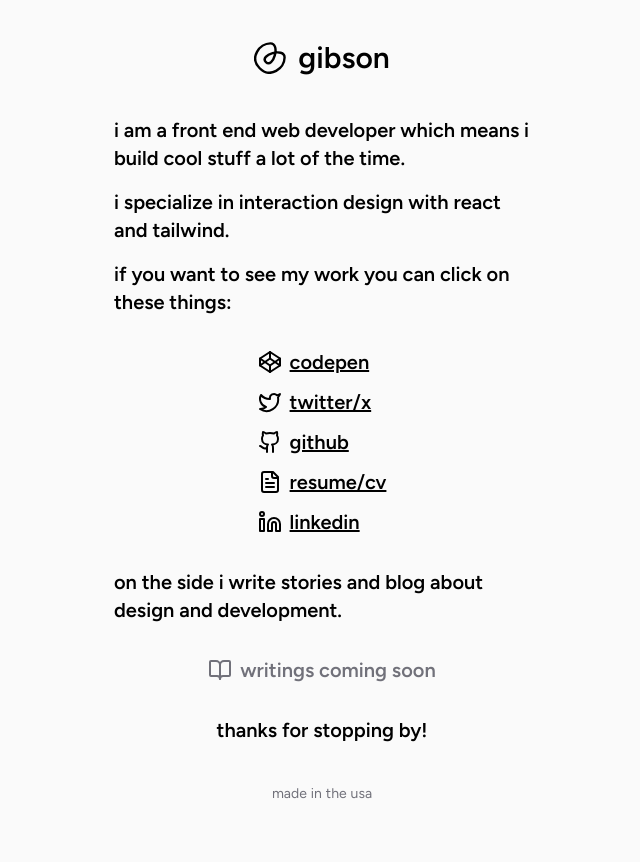
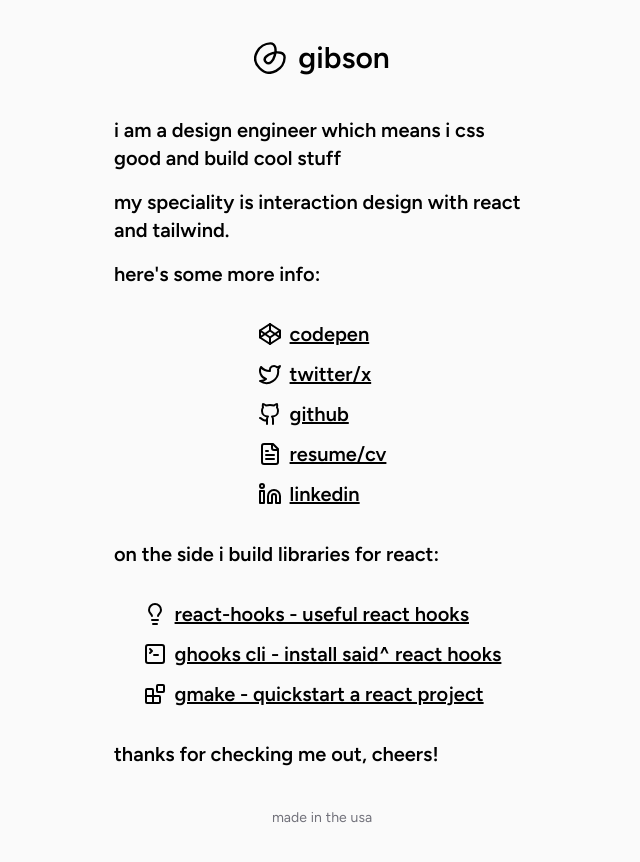
Before and after one commit to gibsonmurray/personal-site, a Next.js app: page / in a window 1280 px wide. Shown: the top 862 px of the page, without its empty margins (318-958 px from the left). Built offline with nearby package versions, Linux system fonts and the light colour scheme.

Commit message:
just sum updates

```diff
--- a/components/Content/index.tsx
+++ b/components/Content/index.tsx
@@ -1,71 +1,126 @@
 "use client"
 
-import { CodepenIcon, FileTextIcon, GithubIcon, LinkedinIcon, BookOpenIcon, TwitterIcon } from 'lucide-react'
-import { useGSAP } from '@gsap/react'
-import gsap from 'gsap'
-import { useRef } from 'react'
+import {
+    CodepenIcon,
+    FileTextIcon,
+    GithubIcon,
+    LinkedinIcon,
+    TwitterIcon,
+    SquareTerminalIcon,
+    BlocksIcon,
+    LightbulbIcon,
+} from "lucide-react"
+import { useGSAP } from "@gsap/react"
+import gsap from "gsap"
+import { useRef } from "react"
 
 const Content = () => {
-
     const scope = useRef<HTMLDivElement>(null)
 
-    useGSAP(() => {
-        gsap.to('.content > *', {
+    useGSAP(
+        () => {
+            gsap.to(".content > *", {
                 opacity: 1,
                 duration: 1,
                 y: 0,
                 delay: 2,
                 stagger: 0.05,
-            ease: 'back.out',
+                ease: "back.out",
             })
-    }, { scope })
+        },
+        { scope },
+    )
 
     return (
-        <div ref={scope} className="content flex items-center justify-center gap-4 flex-col font-semibold text-xl px-4 *:opacity-0 *:translate-y-3">
+        <div
+            ref={scope}
+            className="content flex flex-col items-center justify-center gap-4 px-4 text-xl font-semibold *:translate-y-3 *:opacity-0"
+        >
             <span>
-                i am a front end web developer which means i build cool stuff a lot of the time.
+                i am a design engineer which means i css good and build cool
+                stuff
             </span>
             <span>
-                i specialize in interaction design with react and tailwind.
+                my speciality is interaction design with react and tailwind.
             </span>
-            <span>
-                if you want to see my work you can click on these things:
-            </span>
+            <span className="w-full">here&apos;s some more info:</span>
 
-            <div className="flex items-start justify-center flex-col gap-3 py-4">
-                <a href="https://codepen.io/gibsonmurray" target="_blank" rel="noopener noreferrer" className="flex items-center gap-2 underline">
+            <div className="flex flex-col items-start justify-start gap-3 py-4">
+                <a
+                    href="https://codepen.io/gibsonmurray"
+                    target="_blank"
+                    rel="noopener noreferrer"
+                    className="flex items-center gap-2 underline"
+                >
                     <CodepenIcon /> codepen
                 </a>
 
-                <a href="https://x.com/gibsonsmurray" target="_blank" rel="noopener noreferrer" className="flex items-center gap-2 underline">
+                <a
+                    href="https://x.com/gibsonsmurray"
+                    target="_blank"
+                    rel="noopener noreferrer"
+                    className="flex items-center gap-2 underline"
+                >
                     <TwitterIcon /> twitter/x
                 </a>
 
-                <a href="https://github.com/gibsonmurray" target="_blank" rel="noopener noreferrer" className="flex items-center gap-2 underline">
+                <a
+                    href="https://github.com/gibsonmurray"
+                    target="_blank"
+                    rel="noopener noreferrer"
+                    className="flex items-center gap-2 underline"
+                >
                     <GithubIcon /> github
                 </a>
-                <a href="https://read.cv/gibsonmurray" target="_blank" rel="noopener noreferrer" className="flex items-center gap-2 underline">
+                <a
+                    href="https://read.cv/gibsonmurray"
+                    target="_blank"
+                    rel="noopener noreferrer"
+                    className="flex items-center gap-2 underline"
+                >
                     <FileTextIcon /> resume/cv
                 </a>
-                <a href="https://www.linkedin.com/in/gibsonmurray/" target="_blank" rel="noopener noreferrer" className="flex items-center gap-2 underline">
+                <a
+                    href="https://www.linkedin.com/in/gibsonmurray/"
+                    target="_blank"
+                    rel="noopener noreferrer"
+                    className="flex items-center gap-2 underline"
+                >
                     <LinkedinIcon /> linkedin
                 </a>
             </div>
 
-            <span>
-                on the side i write stories and blog about design and development.
-            </span>
+            <span className="w-full">on the side i build libraries for react:</span>
 
-            <div className="flex items-start justify-center flex-col gap-3 py-4">
-                <span className="flex items-center gap-2 cursor-not-allowed text-zinc-500">
-                    <BookOpenIcon /> writings coming soon
-                </span>
+            <div className="flex flex-col items-start justify-start gap-3 py-4">
+                <a
+                    href="https://github.com/gibsonmurray/react-hooks"
+                    target="_blank"
+                    rel="noopener noreferrer"
+                    className="flex items-center gap-2 underline"
+                >
+                    <LightbulbIcon /> react-hooks - useful react hooks
+                </a>
+                <a
+                    href="https://github.com/gibsonmurray/ghooks-cli"
+                    target="_blank"
+                    rel="noopener noreferrer"
+                    className="flex items-center gap-2 underline"
+                >
+                    <SquareTerminalIcon /> ghooks cli - install said^ react
+                    hooks
+                </a>
+                <a
+                    href="https://github.com/gibsonmurray/gmake"
+                    target="_blank"
+                    rel="noopener noreferrer"
+                    className="flex items-center gap-2 underline"
+                >
+                    <BlocksIcon /> gmake - quickstart a react project
+                </a>
             </div>
 
-            <span>
-                thanks for stopping by!
-            </span>
-
+            <span className="w-full">thanks for checking me out, cheers!</span>
         </div>
     )
 }
```
Lines whose indentation alone changed are shown as unchanged.
